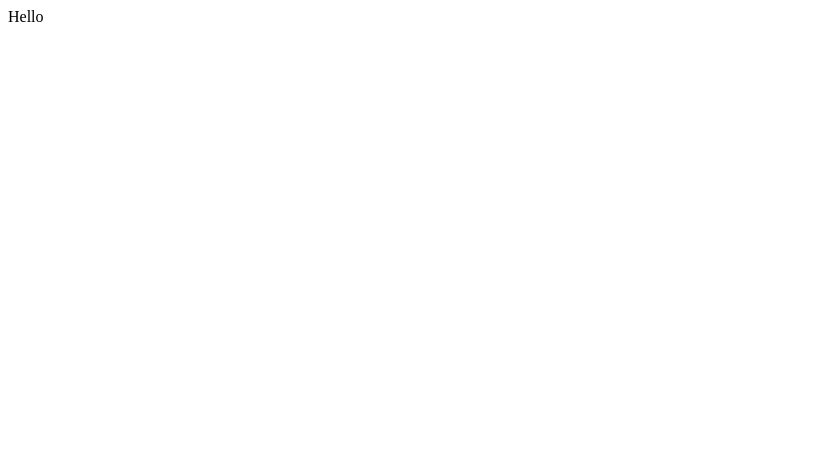
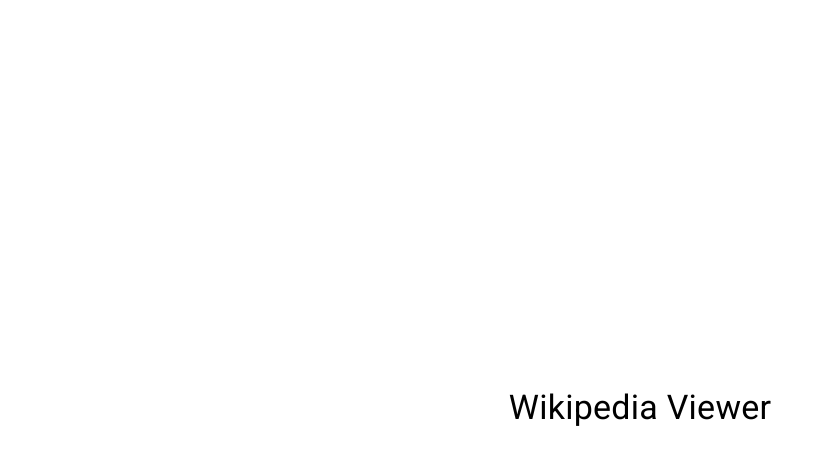
Before and after one commit to sam88mohd/wikipedia-viewer, a React (Create React App) app: page / in a window 1280 px wide. Shown: the top 464 px of the page, without its empty margins (0-826 px from the left). Built offline with nearby package versions, Linux system fonts and the light colour scheme.

Commit message:
styling app component

```diff
--- a/src/App.jsx
+++ b/src/App.jsx
@@ -1,7 +1,23 @@
+import { makeStyles, Typography } from "@material-ui/core";
 import React from "react";
 
+const useStyles = makeStyles({
+  root: {
+    display: "flex",
+    flexDirection: "column",
+    justifyContent: "center",
+    alignItems: "center",
+    minHeight: "100vh",
+  },
+});
+
 const App = () => {
-  return <div>Hello</div>;
+  const classes = useStyles();
+  return (
+    <div className={classes.root}>
+      <Typography variant="h4">Wikipedia Viewer</Typography>
+    </div>
+  );
 };
 
 export default App;
```
